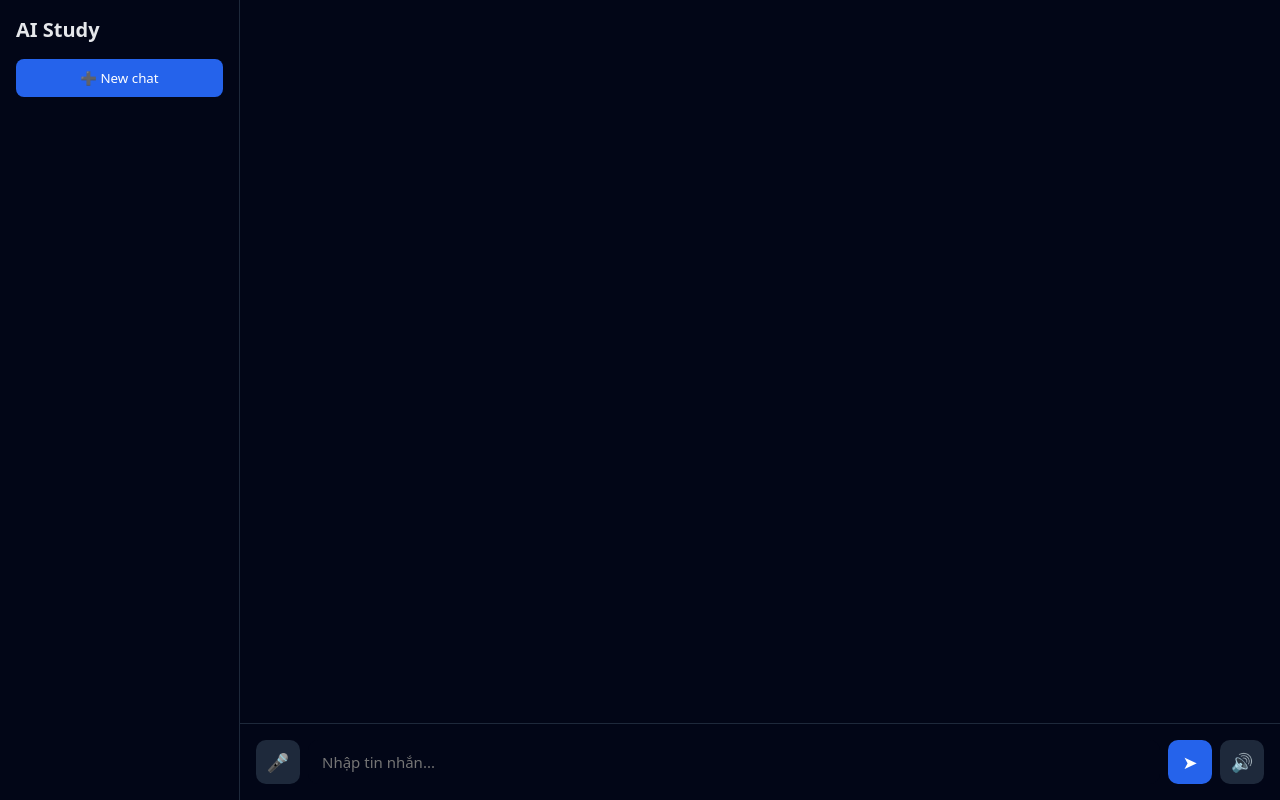
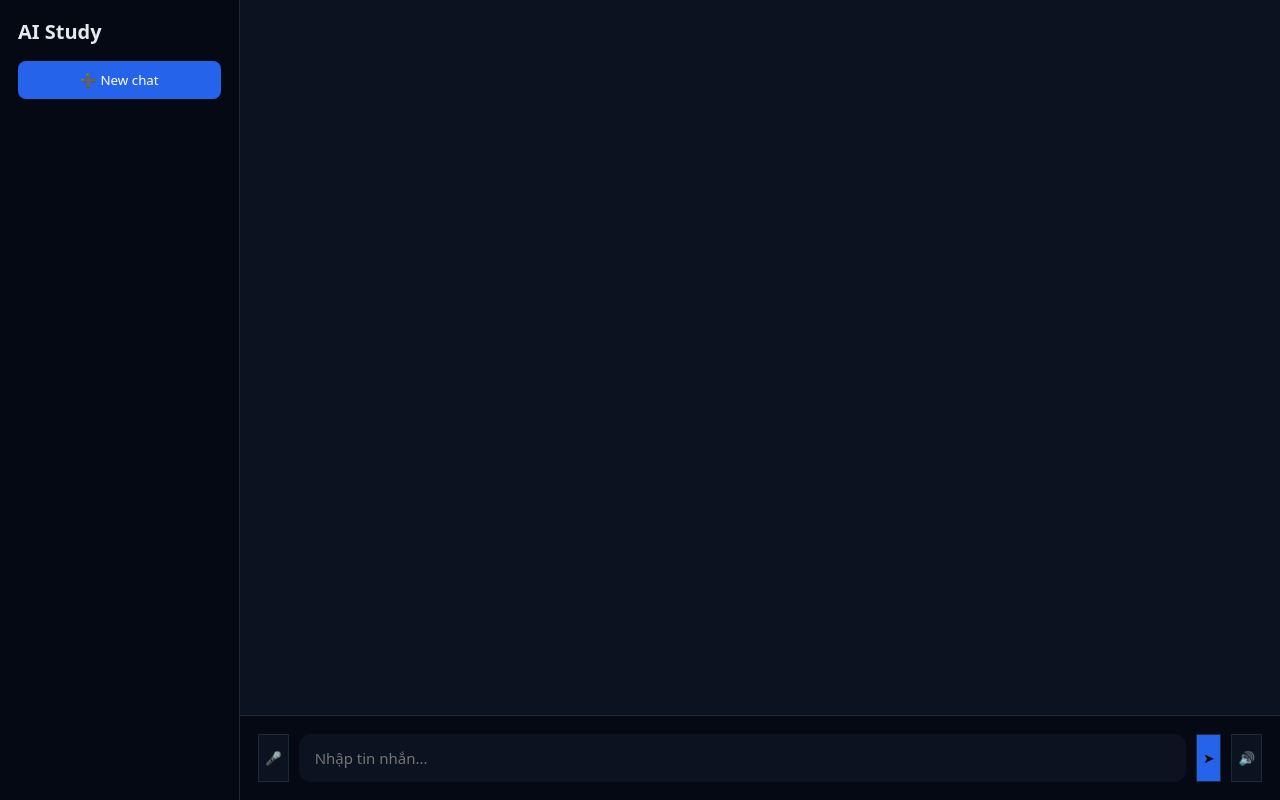
Before and after one commit to binhnhidaovo/ai_study, a FastAPI app: page / in a window 1280 px wide. Run offline with FastAPI, Linux system fonts and the light colour scheme.

Commit message:
Enhance dark mode for better readability and modern look

```diff
--- a/static/style.css
+++ b/static/style.css
@@ -5,9 +5,10 @@
 
 body {
     margin: 0;
-    background: #0f172a;
-    color: #e5e7eb;
+    background: #0b1220;
+    color: #e6e8ee;
 }
+
 
 .app {
     display: flex;
@@ -17,10 +18,11 @@ body {
 /* Sidebar */
 .sidebar {
     width: 240px;
-    background: #020617;
-    padding: 16px;
-    border-right: 1px solid #1e293b;
+    background: #050914;
+    padding: 18px;
+    border-right: 1px solid #1f2937;
 }
+
 
 .sidebar h2 {
     margin: 0 0 16px;
@@ -41,13 +43,13 @@ body {
     background: #1d4ed8;
 }
 
-/* Chat */
 .chat {
     flex: 1;
     display: flex;
     flex-direction: column;
-    background: #020617;
+    background: #0b1220;
 }
+
 
 .messages {
     flex: 1;
@@ -66,53 +68,52 @@ body {
 }
 
 .msg.user {
-    background: #2563eb;
+    background: linear-gradient(135deg, #2563eb, #1d4ed8);
     margin-left: auto;
-    border-bottom-right-radius: 4px;
+    color: white;
+    font-weight: 500;
+    box-shadow: 0 6px 16px rgba(37, 99, 235, 0.35);
 }
 
 .msg.ai {
     background: transparent;
-    padding: 4px 0;
-    margin-right: auto;
+    margin: 16px 0;
     max-width: 100%;
-    color: #e5e7eb;
-    line-height: 1.6;
+    color: #e6e8ee;
+    font-size: 15.5px;
+    line-height: 1.75;
+    letter-spacing: 0.2px;
 }
 
-/* Input box */
 .input-box {
     display: flex;
-    gap: 8px;
-    padding: 16px;
-    border-top: 1px solid #1e293b;
+    gap: 10px;
+    padding: 18px;
+    border-top: 1px solid #1f2937;
+    background: #050914;
 }
+
 
 .input-box input {
     flex: 1;
-    padding: 12px 14px;
-    border-radius: 10px;
+    padding: 14px 16px;
+    border-radius: 12px;
     border: none;
     outline: none;
-    background: #020617;
-    color: #e5e7eb;
+    background: #0b1220;
+    color: #e6e8ee;
     font-size: 15px;
 }
 
 .icon-btn {
-    width: 44px;
-    height: 44px;
-    border-radius: 10px;
-    border: none;
-    cursor: pointer;
-    background: #1e293b;
-    color: white;
-    font-size: 18px;
+    background: #0b1220;
+    border: 1px solid #1f2937;
 }
 
 .icon-btn:hover {
-    background: #334155;
+    background: #111827;
 }
+
 
 .icon-btn.send {
     background: #2563eb;
```
